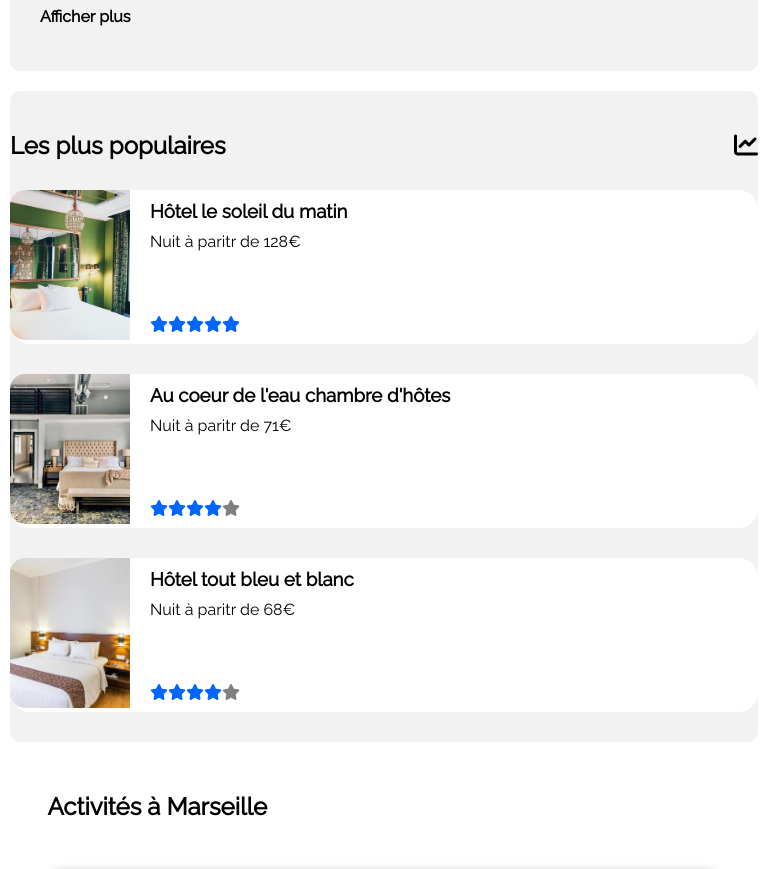
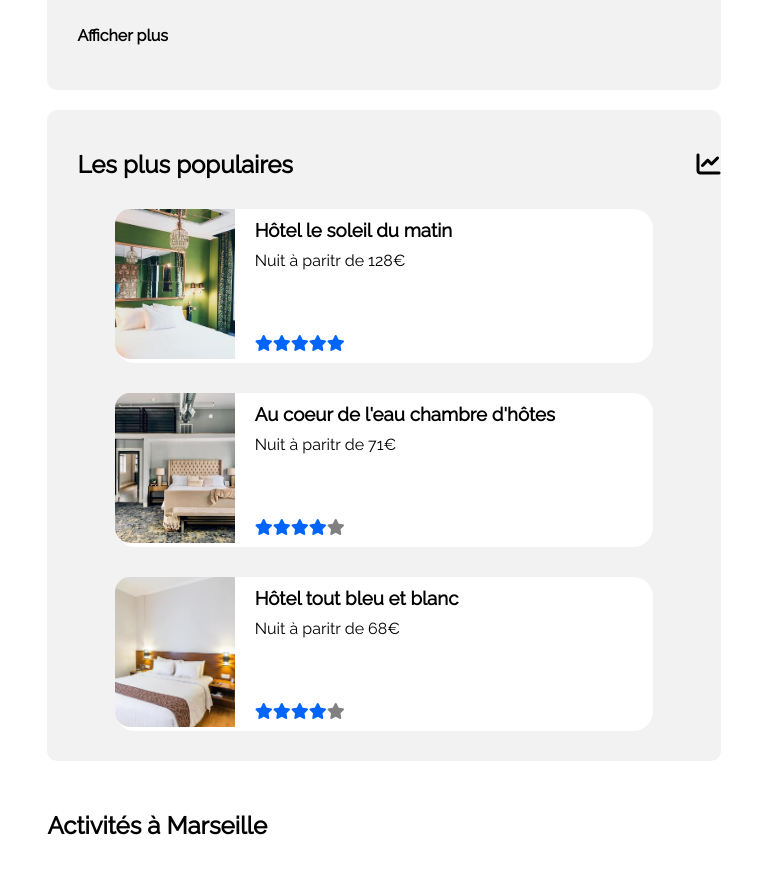
Before and after one commit to BST-tsb/BastienMichaut_2_18072021, a plain HTML site: page index.html in a window 768 px wide. Shown: the part 1146-2015 px from the top of the page. Drawn offline with Linux system fonts and the light colour scheme.

Commit message:
width 90% pop et heb

```diff
--- a/styles.css
+++ b/styles.css
@@ -692,7 +692,7 @@ main {
     margin-right: 10px;
   }
   .plus-populaires {
-    width: 100%;
+    width: 90%;
     padding-left: 0px;
     padding-right: 0px;
     margin-left: 0px;
@@ -700,12 +700,15 @@ main {
 
   }
   .hebergement{
-      width: 100%;
+      width: 90%;
       padding-left: 0px;
       padding-right: 0px;
       margin-left: 0px;
       margin-right: 0%;
 
+  }
+  .titre-populaires{
+    margin-left: 30px;
   }
   .filtres {
     flex-direction: column;
@@ -762,7 +765,8 @@ main {
       display: flex;
     }
   .hebergement-populaire{
-    flex-wrap: wrap;
+    padding-left: 10%;
+    padding-right: 10%;
   }
 
 }
```
